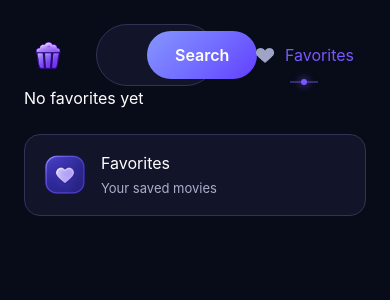
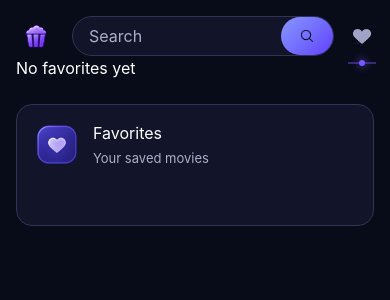
Before and after one commit to AntreasChristoforou/movie-explorer, a React (Vite) app: page /favorites in a window 390 px wide. Shown: the top 300 px of the page. Built offline with nearby package versions, Linux system fonts and the light colour scheme.

Commit message:
Mobile layout for favorites

```diff
--- a/src/App.tsx
+++ b/src/App.tsx
@@ -39,14 +39,14 @@ function handleSearch(text: string) {
 
   return (
     <>
-    <div className="max-w-[1440px] min-h-screen mx-auto p-6">
-    <nav className="flex items-center gap-6 w-full">
-    <Link to="/"><img className="w-12 h-auto"src="/images/homeicon.png" alt="Home"/></Link>
+    <div className="max-w-[1440px] min-h-screen mx-auto p-4 md:p-6">
+    <nav className="flex items-center md:gap-6 w-full max-md:gap-4">
+    <Link to="/"><img className="max-md:w-10 md:w-12 h-auto"src="/images/homeicon.png" alt="Home"/></Link>
 
     <SearchBar handleSearch={handleSearch}/>
     <NavLink
         to="/favorites"
-        className="relative ml-auto flex shrink-0 items-center gap-2 px-3 py-2
+        className="relative md:ml-auto flex shrink-0 items-center md:gap-2  md:px-3 py-2
              text-muted transition-colors hover:text-white
              aria-[current=page]:text-accent
 
@@ -62,7 +62,7 @@ function handleSearch(text: string) {
         {({ isActive }) => (
           <>
             <img className="w-6 h-auto" alt="" src={isActive ? "/images/heartmenufilled.png" : "/images/heartmenu.png"} />
-            Favorites
+            <span className="max-md:sr-only">Favorites</span>
           </>
         )}
       </NavLink>
--- a/src/MovieCard.tsx
+++ b/src/MovieCard.tsx
@@ -16,7 +16,7 @@ function MovieCard({movie , variant= "grid" }: MovieCardProps) {
    if(variant === "compact"){
       return(
 
-        <li className='grid w-60 shrink-0 	grid-cols-[72px_minmax(0,1fr)_32px] gap-x-2.5 items-center text-left'>
+        <li className='grid w-full md:w-60 shrink-0 grid-cols-[72px_minmax(0,1fr)_32px] gap-x-2.5 items-center text-left'>
 
         <Link to={`/movie/${movie.imdbID}`} className='col-start-1 row-span-2 '>
         <img className="w-[72px] h-20 object-cover rounded-lg " alt={movie.Title} src={getPosterUrl(movie.Poster)}/>
--- a/src/MovieList.tsx
+++ b/src/MovieList.tsx
@@ -11,7 +11,7 @@ type MovieListProps ={
 function MovieList({visible, variant} : MovieListProps) {
   if(variant==="compact"){
     return(
-      <ul className="flex gap-3 flex-1 min-w-0 overflow-x-auto m-0 py-2 px-1">
+      <ul className="flex flex-col md:flex-row gap-3 flex-1 min-w-0 overflow-x-auto m-0 py-2 px-1">
     {visible.map(movie =>
 
     <MovieCard  key={movie.imdbID} movie={movie} variant={variant} />
@@ -21,7 +21,7 @@ function MovieList({visible, variant} : MovieListProps) {
     )
   }
   return (
-    <ul className="grid grid-cols-[repeat(auto-fit,minmax(200px,1fr))] gap-5 mt-8">
+    <ul className="grid grid-cols-2 md:grid-cols-[repeat(auto-fit,minmax(200px,1fr))] gap-5 mt-8">
     {visible.map(movie =>
 
     <MovieCard  key={movie.imdbID} movie={movie} variant={variant} />
--- a/src/SearchBar.tsx
+++ b/src/SearchBar.tsx
@@ -17,9 +17,9 @@ function handleSubmit(e: React.FormEvent<HTMLFormElement>) {
   }
 
   return(
-    <form onSubmit={handleSubmit} className="bg-surface transition flex flex-1 max-w-2xl min-w-0 border border-border mx-auto p-1.5 gap-3 rounded-full focus-within:border-accent">
+    <form onSubmit={handleSubmit} className="bg-surface max-md:h-10 transition flex flex-1 md:max-w-2xl min-w-0 border border-border mx-auto md:p-1.5 gap-3 rounded-full focus-within:border-accent">
     <input placeholder="Search" aria-label="Search movies" className="flex-1 min-w-0 py-2.5 px-4 text-inherit outline-none placeholder:text-muted " value={text} onChange={(e) => setText(e.target.value)}/>
-    <button type="submit" className="bg-linear-135 from-[#8795ff] to-[#643bff] text-white font-semibold py-3 px-7 rounded-full cursor-pointer hover:brightness-110">Search</button>
+    <button type="submit" className="bg-linear-135 from-[#8795ff] to-[#643bff] text-white font-semibold py-2 px-5 md:px-7 md:py-3 rounded-full cursor-pointer hover:brightness-110 flex items-center justify-center"><span className='max-md:sr-only'>Search</span><img alt="" className="w-3 md:hidden h-auto" src='/images/phoneSearchIcon.png'/></button>
     </form>
   )
 }
--- a/src/SearchPage.tsx
+++ b/src/SearchPage.tsx
@@ -33,14 +33,14 @@ function SearchPage({movies , loading , error , hasSearched} : SearchPageProps)
 
         {
         featuredMovie && !loading && !error &&
-        <section className="flex relative overflow-hidden isolate items-center gap-8 p-6 mt-6 bg-surface border border-border rounded-2xl">
+        <section className="flex flex-col md:flex-row relative overflow-hidden isolate items-center gap-8 p-4 md:p-6 mt-6 bg-surface border border-border rounded-2xl ">
           <img alt="" className="absolute inset-0 w-full h-full object-cover scale-100 blur-sm opacity-25 z-[-1] pointer-events-none" src={getPosterUrl(featuredMovie.Poster)}/>
           <Link to={`/movie/${featuredMovie.imdbID}`}>
-          <img alt={featuredMovie.Title} className="w-60 max-w-[40%] h-auto rounded-xl" src={getPosterUrl(featuredMovie.Poster)}/>
+          <img alt={featuredMovie.Title} className="w-40 md:w-60 md:max-w-[40%] h-auto rounded-xl" src={getPosterUrl(featuredMovie.Poster)}/>
           </Link>
-          <div className="min-w-0 text-left">
+          <div className="min-w-0 text-center md:text-left">
           <p className='m-0 text-muted '>FEATURED RESULT</p>
-          <h2 className='mb-3 text-4xl'>{featuredMovie.Title}</h2>
+          <h2 className='mb-3 text-2xl md:text-4xl'>{featuredMovie.Title}</h2>
           <p className='m-0 text-muted '>{featuredMovie.Year}</p>
 
           <button aria-label={isFeaturedMovie ? "Remove from favorites" : "Add to favorites"} className="inline-flex items-center justify-center w-12 h-12 mt-6 p-3 bg-surface border border-border rounded-[50%] cursor-pointer transition-colors duration-200 hover:border-accent hover:bg-accent/12 focus-visible:outline-2 focus-visible:outline-accent focus-visible:outline-offset-4" onClick={() => toggleFavorite(featuredMovie)}><img alt="" className='block w-6 h-6 object-contain' src={isFeaturedMovie ? "/images/heartmenufilled.png" : "/images/heartmenu.png"}/></button>
--- a/src/favorites.tsx
+++ b/src/favorites.tsx
@@ -14,7 +14,7 @@ const {favorites} = useFavorites();
     <>
          { favorites.length === 0 && <p>No favorites yet</p>}
 
-         <section className="flex items-center gap-6 p-4 mt-6 bg-surface border border-border rounded-2xl">
+         <section className="flex flex-col md:flex-row gap-6 p-4 mt-6 bg-surface border border-border rounded-2xl">
       <div className="flex items-center gap-3 shrink-0">
       <img alt="" className="size-12 object-contain" src="/images/favoritessectionheard.png" />
       <div>
```
Also changed, not shown: images/phoneSearchIcon.png (added).
